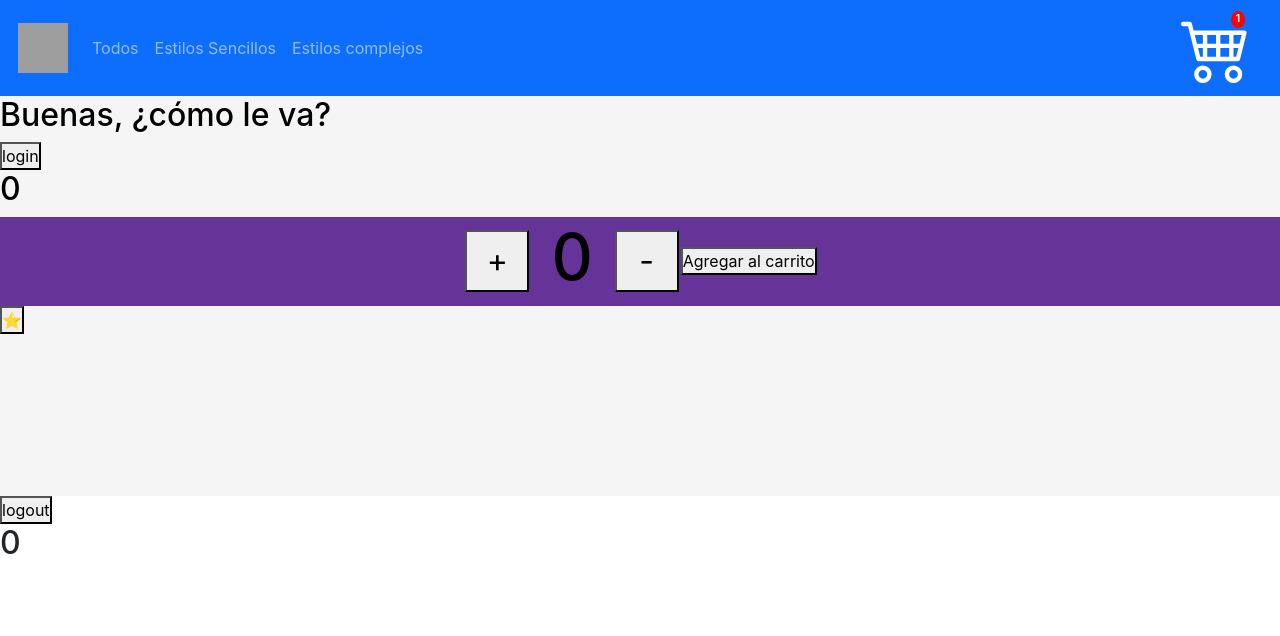
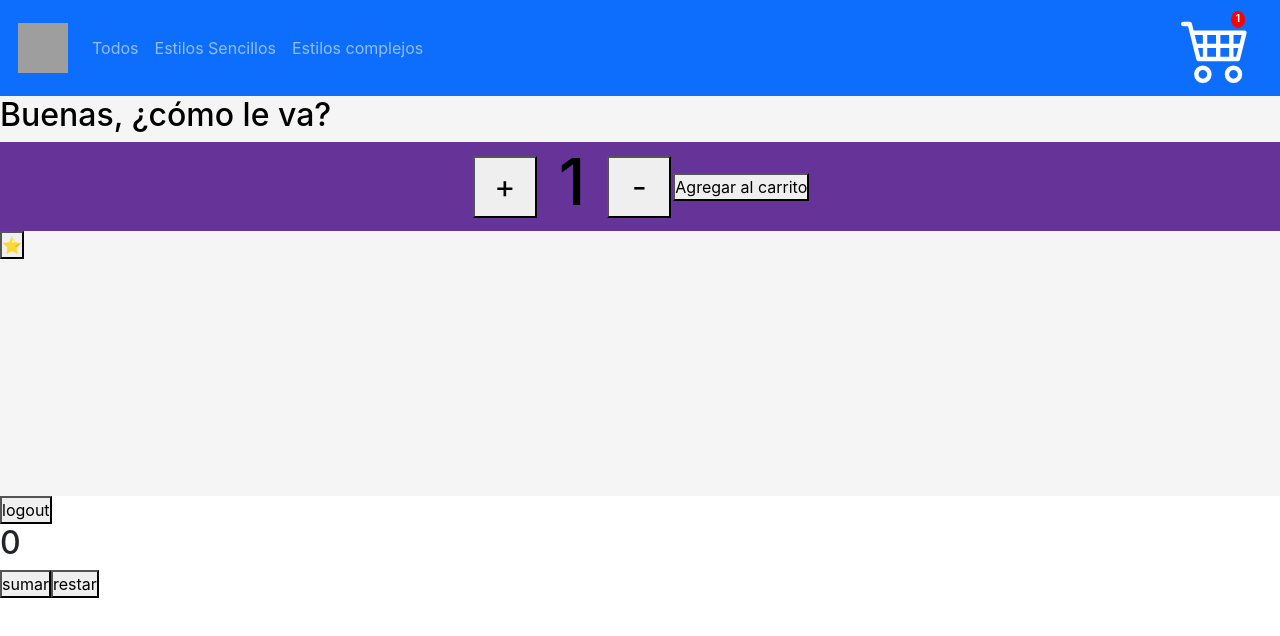
Before and after one commit to YannMaya/proyecto-react-ecommerce, a React (Create React App) app: page / in a window 1280 px wide. Shown: the top 636 px of the page. Built offline with nearby package versions, Linux system fonts and the light colour scheme; grey boxes are pictures that could not be loaded.

Commit message:
contador solucionado

```diff
--- a/src/App.js
+++ b/src/App.js
@@ -1,13 +1,15 @@
 import ItemListContainer from "./components/itemListContainer/ItemListContainer";
 import Navegacion from "./components/navBar/NavBar";
 import CustomButton from "./components/customButton/CustomButton";
+import Counter from "./components/counter/Counter";
 
 function App() {
   return (
     <div>
       <Navegacion />
-      <ItemListContainer greetings={"Buenas, ¿cómo le va?"}/>
+      <ItemListContainer greetings={"Buenas, ¿cómo le va?"}/> {/* clave y valor */}
       <CustomButton text={"logout"}/>
+      <Counter/>
     </div>
   );
 }
--- a/src/components/counter/counter.jsx
+++ b/src/components/counter/counter.jsx
@@ -1,17 +1,23 @@
 import CustomButton from "../customButton/CustomButton"
 import { useState } from "react"
 
-const Counter = ({stock, initial, onAdd}) => {
+const Counter = () => {
 
-  const [counter, setCounter] = useState(initial)
+  const [counter, setCounter] = useState(0)
+
+    const sumar = () =>{
+        setCounter(counter + 1)
+    }
+
+    const restar = () =>{
+        setCounter(counter - 1)
+    }
 
   return (
     <div>
       <h2>{counter}</h2>
-      <CustomButton text={"sumar"} counter={counter} setCounter={setCounter}/>
-      <button>+</button>
-      <button>-</button>
-      <button>Agregar al carrito</button>
+      <CustomButton text={"sumar"} onClick={sumar} setCounter={setCounter} counter={counter}/>
+      <CustomButton text={"restar"} onClick={restar} setCounter={setCounter} counter={counter}/>
     </div>
   )
 }
--- a/src/components/customButton/customButton.jsx
+++ b/src/components/customButton/customButton.jsx
@@ -1,22 +1,21 @@
 //hook =  funciones incorporadas en react
 //useState = estado = variables
 
-import {useState} from "react"
+/* import {useState} from "react" */
 
-const CustomButton = ({text}) => {
+const CustomButton = ({text, counter, setCounter}) => {
 
-    const [counter, setCounter] = useState(0)
+/*    const [counter, setCounter] = useState(0)
 
     const sumar = ()=>{
         setCounter(counter + 1)
-    }
+    } */
 
 
     return (
 
         <>
-            <button onClick={sumar}>{text}</button>
-            <h2>{counter}</h2>
+            <button>{text}</button>
         </>
 )
 }
--- a/src/components/itemCount.js/ItemCount.jsx
+++ b/src/components/itemCount/ItemCount.jsx
@@ -1,16 +1,23 @@
 import "./ItemCount.css"
 import { useState } from "react"
 
-const ItemCount = () => {
+const ItemCount = ({initial, stock}) => {
 
-    const [contador, setContador] = useState(0)
+    const [contador, setContador] = useState(initial)
 
     const sum = () =>{
+        if(contador < stock){
         setContador(contador + 1)
+        }
     }
 
     const res = () =>{
+        if(contador > initial){
         setContador(contador - 1)
+        }
+    }
+    const onAdd = ( cantidad ) => {
+        console.log("la cantidad es: ", cantidad)
     }
 
     return (
@@ -30,9 +37,9 @@ const ItemCount = () => {
                             color: "black",
                             padding: "5px",
                 }}>-</button>
-                <button>Agregar al carrito</button>
+                <button onClick={()=> onAdd(contador)}>Agregar al carrito</button>
             </div>
     )
 }
 
-export default ItemCount
+export default ItemCount;
--- a/src/components/itemListContainer/ItemListContainer.jsx
+++ b/src/components/itemListContainer/ItemListContainer.jsx
@@ -1,6 +1,5 @@
 import {useState } from "react"
-import CustomButton from "../customButton/CustomButton"
-import ItemCount from '../itemCount.js/ItemCount'
+import ItemCount from '../itemCount/ItemCount'
 import "./ItemListContainer.css"
 
 const ItemListContainer = ( { greetings } ) => {
@@ -14,11 +13,10 @@ const ItemListContainer = ( { greetings } ) => {
     return (
         <div className={modoOscuro ? "container-items-dark" : "container-items-light"}>
             <h2>{greetings}</h2>
-            <CustomButton text={"login"}/>
-            <ItemCount />
+            <ItemCount initial={1} stock={10}/>
             <button onClick={cambiarModoOscuro}>{modoOscuro ? "🌙" : "⭐"}</button>
         </div>
     )
 }
 
-export default ItemListContainer
+export default ItemListContainer;
```
Also changed, not shown: src/components/itemCount/ItemCount.css (renamed from src/components/itemCount.js/ItemCount.css).
